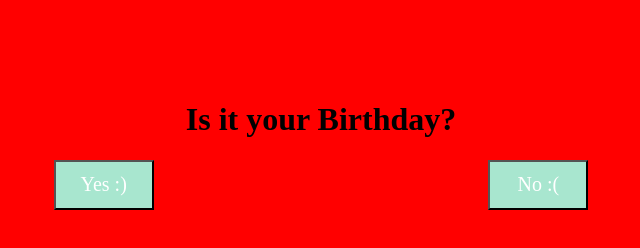
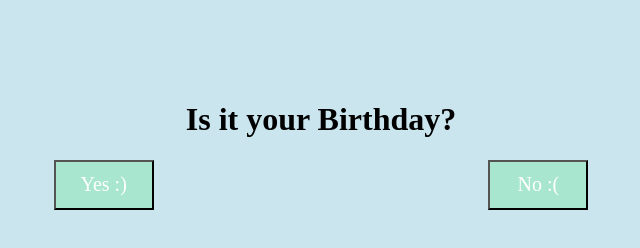
Before and after one commit to joshstromayer/birthday-card, a plain HTML site: page index.html in a window 1280 px wide. Shown: the whole page, without its empty margins (319-959 px from the left). Drawn offline with Linux system fonts and the light colour scheme.

Commit message:
Update styles.css

```diff
--- a/styles.css
+++ b/styles.css
@@ -1,5 +1,5 @@
 html {
-    background-color: red;
+    background-color: #add8e6a4;
     font-family: 'Baloo 2';
 }
 
```
